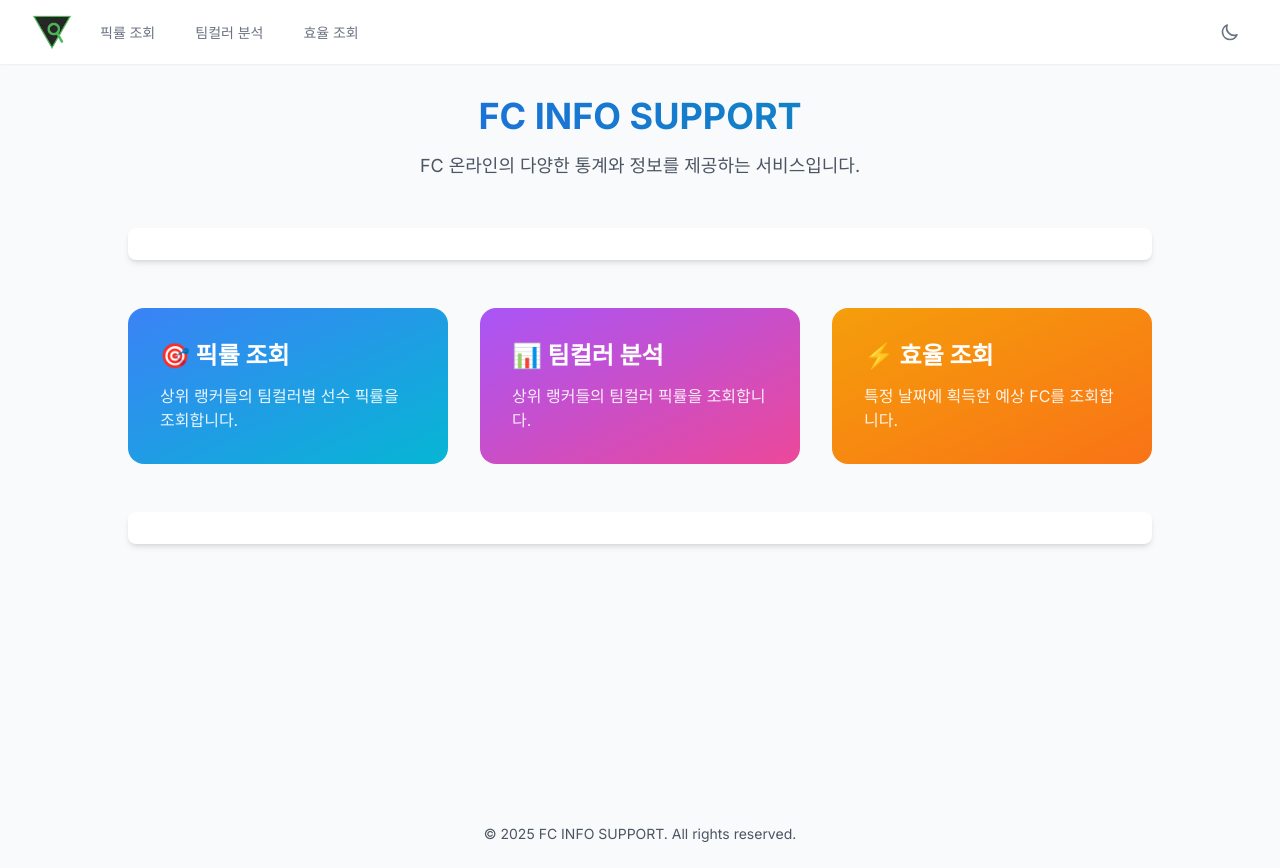
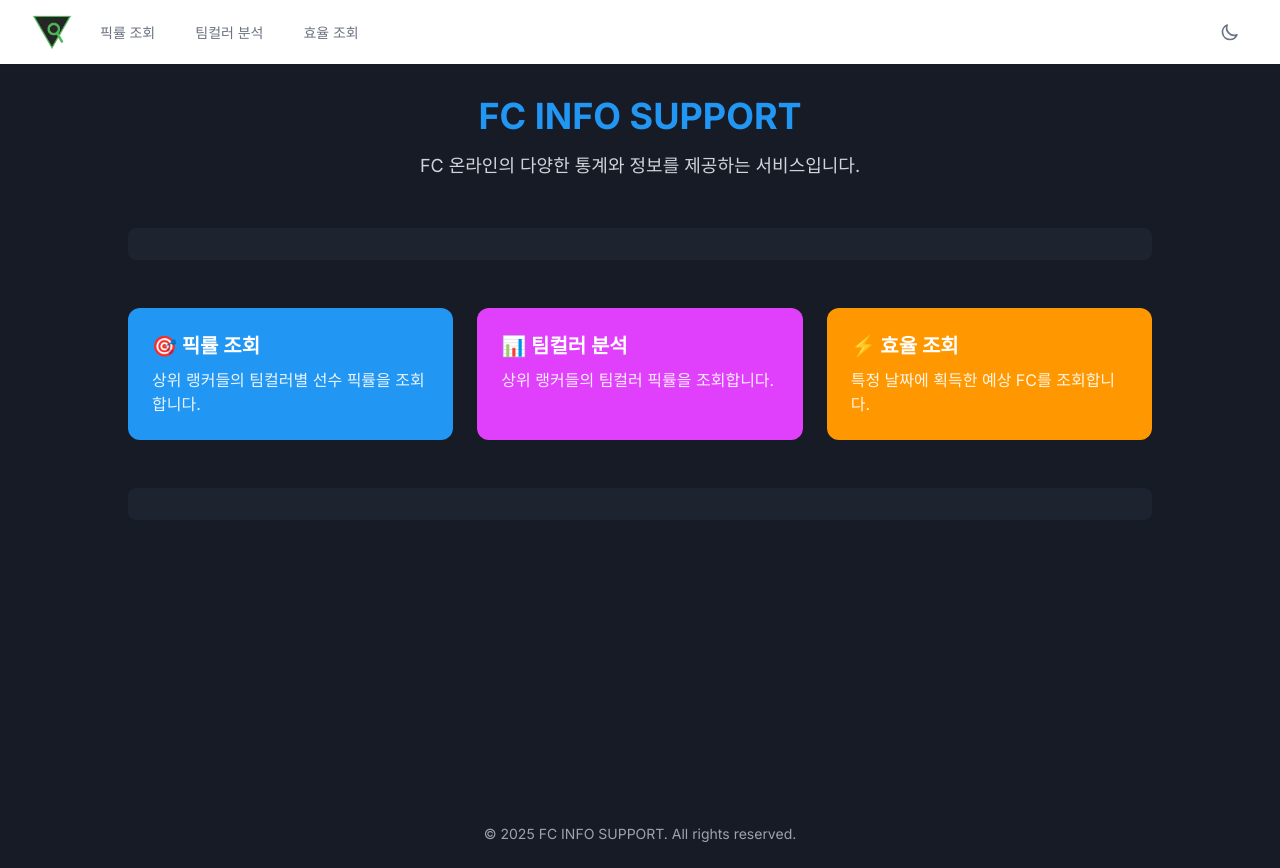
Before and after one commit to KinngH0/fc-info-supoort, a Next.js app: page / in a window 1280 px wide. Built offline with nearby package versions, Linux system fonts and the light colour scheme.

Commit message:
style: 다크 테마로 통일하여 디자인 일관성 개선

```diff
--- a/src/app/bbs/pickrate/page.tsx
+++ b/src/app/bbs/pickrate/page.tsx
@@ -9,8 +9,7 @@ export default function PickratePage() {
   const [loading, setLoading] = useState(false);
   const [progress, setProgress] = useState(0);
   const [result, setResult] = useState<any>(null);
-  const [sortKey, setSortKey] = useState<string>('');
-  const [sortAsc, setSortAsc] = useState<boolean>(true);
+  const [sortStates, setSortStates] = useState<Record<string, { key: string; asc: boolean }>>({});
   const [cacheKey, setCacheKey] = useState<string>('');
 
   // 캐시된 결과를 가져오는 함수
@@ -110,23 +109,29 @@ export default function PickratePage() {
     }
   }, [result, teamColor]);
 
-  const toggleSort = useCallback((key: string) => {
-    if (sortKey === key) setSortAsc(!sortAsc);
-    else {
-      setSortKey(key);
-      setSortAsc(true);
-    }
-  }, [sortKey, sortAsc]);
+  const toggleSort = useCallback((positionGroup: string, key: string) => {
+    setSortStates(prev => ({
+      ...prev,
+      [positionGroup]: {
+        key,
+        asc: prev[positionGroup]?.key === key ? !prev[positionGroup]?.asc : true
+      }
+    }));
+  }, []);
 
-  const sortedPlayers = useCallback((players: any[]) => {
-    if (!sortKey) return players;
+  const sortedPlayers = useCallback((players: any[], positionGroup: string) => {
+    const sortState = sortStates[positionGroup];
+    if (!sortState?.key) return players;
+
     return [...players].sort((a, b) => {
-      const aVal = a[sortKey];
-      const bVal = b[sortKey];
-      if (typeof aVal === 'string') return sortAsc ? aVal.localeCompare(bVal) : bVal.localeCompare(aVal);
-      return sortAsc ? aVal - bVal : bVal - aVal;
+      const aVal = a[sortState.key];
+      const bVal = b[sortState.key];
+      if (typeof aVal === 'string') {
+        return sortState.asc ? aVal.localeCompare(bVal) : bVal.localeCompare(aVal);
+      }
+      return sortState.asc ? aVal - bVal : bVal - aVal;
     });
-  }, [sortKey, sortAsc]);
+  }, [sortStates]);
 
   // 폼 입력값 변경 핸들러
   const handleInputChange = useCallback((e: React.ChangeEvent<HTMLInputElement>, setter: (value: any) => void) => {
@@ -218,24 +223,26 @@ export default function PickratePage() {
                   <table className="w-full text-sm text-left border dark:border-gray-700">
                     <thead className="bg-gray-100 dark:bg-gray-700">
                       <tr>
-                        {['순위', '선수명', '시즌', '강화단계', '픽률'].map((label, index) => {
-                          const keys = ['rank', 'name', 'season', 'grade', 'count'];
-                          return (
-                            <th
-                              key={index}
-                              className="px-3 py-2 cursor-pointer hover:bg-gray-200 dark:hover:bg-gray-600"
-                              onClick={() => toggleSort(keys[index])}
-                            >
-                              {label}
-                              {sortKey === keys[index] && (sortAsc ? ' 🔼' : ' 🔽')}
-                            </th>
-                          );
-                        })}
+                        <th className="px-3 py-2 w-20" onClick={() => toggleSort(positionGroup, 'rank')}>
+                          순위 {sortStates[positionGroup]?.key === 'rank' && (sortStates[positionGroup]?.asc ? ' 🔼' : ' 🔽')}
+                        </th>
+                        <th className="px-3 py-2 w-32" onClick={() => toggleSort(positionGroup, 'name')}>
+                          선수명 {sortStates[positionGroup]?.key === 'name' && (sortStates[positionGroup]?.asc ? ' 🔼' : ' 🔽')}
+                        </th>
+                        <th className="px-3 py-2 w-32" onClick={() => toggleSort(positionGroup, 'season')}>
+                          시즌 {sortStates[positionGroup]?.key === 'season' && (sortStates[positionGroup]?.asc ? ' 🔼' : ' 🔽')}
+                        </th>
+                        <th className="px-3 py-2 w-24" onClick={() => toggleSort(positionGroup, 'grade')}>
+                          강화단계 {sortStates[positionGroup]?.key === 'grade' && (sortStates[positionGroup]?.asc ? ' 🔼' : ' 🔽')}
+                        </th>
+                        <th className="px-3 py-2 w-32" onClick={() => toggleSort(positionGroup, 'count')}>
+                          픽률 {sortStates[positionGroup]?.key === 'count' && (sortStates[positionGroup]?.asc ? ' 🔼' : ' 🔽')}
+                        </th>
                         <th className="px-3 py-2">사용자</th>
                       </tr>
                     </thead>
                     <tbody>
-                      {sortedPlayers(players as any[]).map((p, idx) => {
+                      {sortedPlayers(players as any[], positionGroup).map((p, idx) => {
                         const percent = ((p.count / result.userCount) * 100).toFixed(1);
                         return (
                           <tr key={idx} className="border-t dark:border-gray-600 hover:bg-gray-50 dark:hover:bg-gray-800">
--- a/src/app/layout.tsx
+++ b/src/app/layout.tsx
@@ -41,40 +41,18 @@ export const metadata: Metadata = {
 
 export default function RootLayout({ children }: { children: React.ReactNode }) {
   return (
-    <html lang="ko" suppressHydrationWarning>
+    <html lang="ko" suppressHydrationWarning className="bg-[#171B26]">
       <head>
         <link rel="icon" href="/favicon.ico" />
-        <Script
-          async
-          src="https://pagead2.googlesyndication.com/pagead/js/adsbygoogle.js?client=ca-pub-1436343908093854"
-          crossOrigin="anonymous"
-          strategy="afterInteractive"
-        />
-        <script
-          dangerouslySetInnerHTML={{
-            __html: `
-              (function () {
-                try {
-                  const theme = localStorage.getItem('theme');
-                  const prefersDark = window.matchMedia('(prefers-color-scheme: dark)').matches;
-                  if (theme === 'dark' || (!theme && prefersDark)) {
-                    document.documentElement.classList.add('dark');
-                  } else {
-                    document.documentElement.classList.remove('dark');
-                  }
-                } catch (_) {}
-              })();
-            `,
-          }}
-        />
+        <script async src="https://pagead2.googlesyndication.com/pagead/js/adsbygoogle.js?client=ca-pub-1436343908093854" crossOrigin="anonymous" />
       </head>
-      <body className={`${inter.className} bg-gray-50 dark:bg-gray-900 transition-colors duration-200`}>
+      <body className={`${inter.className} bg-[#171B26] text-white`}>
         <div className="min-h-screen flex flex-col">
           <Header />
           <main className="flex-grow">
             {children}
           </main>
-          <footer className="py-6 text-center text-gray-600 dark:text-gray-400 text-sm">
+          <footer className="py-6 text-center text-gray-400 text-sm">
             <p>© {new Date().getFullYear()} FC INFO SUPPORT. All rights reserved.</p>
           </footer>
         </div>
--- a/src/app/page.tsx
+++ b/src/app/page.tsx
@@ -1,3 +1,5 @@
+'use client';
+
 import Link from 'next/link';
 import { Metadata } from 'next';
 import Script from 'next/script';
@@ -18,39 +20,36 @@ export default function Home() {
       title: '🎯 픽률 조회',
       description: '상위 랭커들의 팀컬러별 선수 픽률을 조회합니다.',
       href: '/bbs/pickrate',
-      gradient: 'from-blue-500 to-cyan-500',
-      hoverGradient: 'hover:from-blue-600 hover:to-cyan-600',
+      bgColor: 'bg-[#2196f3]',
     },
     {
       title: '📊 팀컬러 분석',
       description: '상위 랭커들의 팀컬러 픽률을 조회합니다.',
       href: '/bbs/teamcolor',
-      gradient: 'from-purple-500 to-pink-500',
-      hoverGradient: 'hover:from-purple-600 hover:to-pink-600',
+      bgColor: 'bg-[#e040fb]',
     },
     {
       title: '⚡ 효율 조회',
       description: '특정 날짜에 획득한 예상 FC를 조회합니다.',
       href: '/bbs/efficiency',
-      gradient: 'from-amber-500 to-orange-500',
-      hoverGradient: 'hover:from-amber-600 hover:to-orange-600',
+      bgColor: 'bg-[#ff9800]',
     },
   ];
 
   return (
-    <main className="min-h-screen px-4 py-10 pt-24">
+    <main className="min-h-screen px-4 py-10 pt-24 bg-[#171B26]">
       <div className="max-w-5xl mx-auto">
         <div className="text-center mb-12">
-          <h1 className="text-4xl font-bold bg-gradient-to-r from-blue-600 to-cyan-600 bg-clip-text text-transparent mb-4">
+          <h1 className="text-4xl font-bold text-[#2196f3] mb-4">
             FC INFO SUPPORT
           </h1>
-          <p className="text-lg text-gray-600 dark:text-gray-300">
+          <p className="text-lg text-gray-300">
             FC 온라인의 다양한 통계와 정보를 제공하는 서비스입니다.
           </p>
         </div>
 
         {/* 상단 광고 */}
-        <div className="mb-12 text-center p-4 bg-white dark:bg-gray-800 rounded-lg shadow-md">
+        <div className="mb-12 text-center p-4 bg-[#1E2330] rounded-lg">
           <ins
             className="adsbygoogle"
             style={{ display: 'block' }}
@@ -62,34 +61,28 @@ export default function Home() {
         </div>
 
         <section
-          className="grid grid-cols-1 sm:grid-cols-2 lg:grid-cols-3 gap-8"
+          className="grid grid-cols-1 sm:grid-cols-2 lg:grid-cols-3 gap-6"
           aria-label="서비스 메뉴"
         >
           {features.map((feature) => (
             <Link
               key={feature.href}
               href={feature.href}
-              className={`group relative overflow-hidden rounded-2xl p-8 transition-all duration-300
-                bg-gradient-to-br ${feature.gradient}
-                hover:shadow-2xl hover:scale-105 hover:-translate-y-1
-                ${feature.hoverGradient}`}
+              className={`block p-6 rounded-xl transition-transform duration-200 hover:-translate-y-1 ${feature.bgColor}`}
               aria-label={`${feature.title} 페이지로 이동`}
             >
-              <div className="relative z-10">
-                <h2 className="text-2xl font-bold text-white mb-3">
-                  {feature.title}
-                </h2>
-                <p className="text-white/90">
-                  {feature.description}
-                </p>
-              </div>
-              <div className="absolute inset-0 bg-black opacity-0 group-hover:opacity-10 transition-opacity duration-300" />
+              <h2 className="text-xl font-bold text-white mb-2">
+                {feature.title}
+              </h2>
+              <p className="text-white/90">
+                {feature.description}
+              </p>
             </Link>
           ))}
         </section>
 
         {/* 하단 광고 */}
-        <div className="mt-12 text-center p-4 bg-white dark:bg-gray-800 rounded-lg shadow-md">
+        <div className="mt-12 text-center p-4 bg-[#1E2330] rounded-lg">
           <ins
             className="adsbygoogle"
             style={{ display: 'block' }}
```
